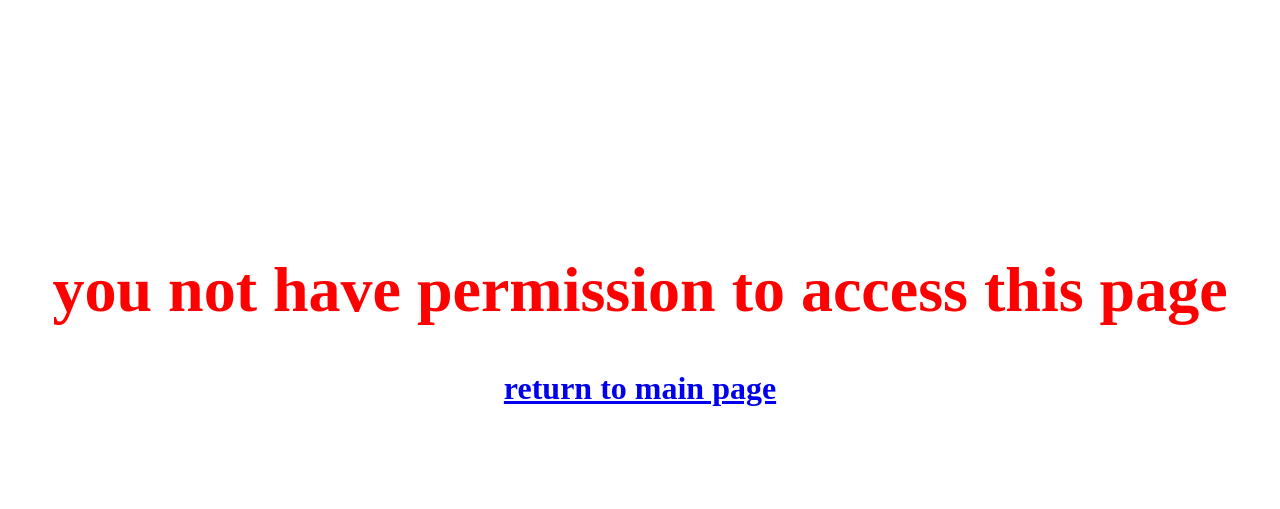
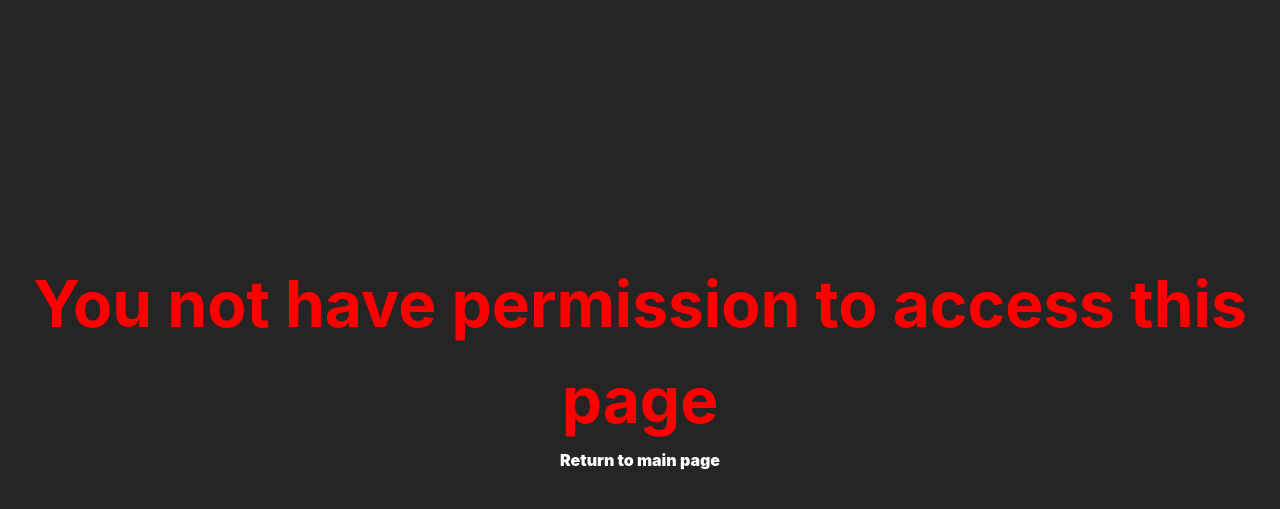
Before and after one commit to seazabuky/NoodleFan-Store, a PHP site: page /php/foo.php in a window 1280 px wide. Shown: the top 509 px of the page. Run offline with PHP 8.4, Linux system fonts and the light colour scheme; some libraries are stand-ins or nearby versions.

Commit message:
change permission page

```diff
--- a/php/foo.php
+++ b/php/foo.php
@@ -1,13 +1,25 @@
 <!DOCTYPE html>
 <html lang="en">
+
 <head>
     <meta charset="UTF-8">
     <meta http-equiv="X-UA-Compatible" content="IE=edge">
     <meta name="viewport" content="width=device-width, initial-scale=1.0">
-    <title>Document</title>
+    <link href="https://unpkg.com/tailwindcss/dist/tailwind.min.css" rel="stylesheet">
+    <link rel="stylesheet" href="https://unpkg.com/flowbite@1.5.3/dist/flowbite.min.css" />
+    <script src="https://cdnjs.cloudflare.com/ajax/libs/firebase/9.13.0/firebase-app.js"></script>
+    <script src="https://unpkg.com/flowbite@1.5.3/dist/flowbite.js"></script>
+    <title>Access Denined</title>
 </head>
-<body>
-    <h1 style="color:red;  text-align:center; margin-top: 20%; font-size: 4rem;"><b>you not have permission to access this page<b></h1>
-    <a href="../index.php" style="text-align:center; font-size: 2rem;"><h4>return to main page</h4></a>
+
+<body style="background:#252525">
+    <div class="">
+        <h1 style="color:red;  text-align:center; margin-top: 20%; font-size: 4rem;"><b>You not have permission to access this page<b></h1>
+        <a href="../index.php">
+            <p class="text-white text-center font-md hover:font-2xl hover:text-blue-500">Return to main page</p>
+        </a>
+    </div>
+
 </body>
+
 </html>
```
